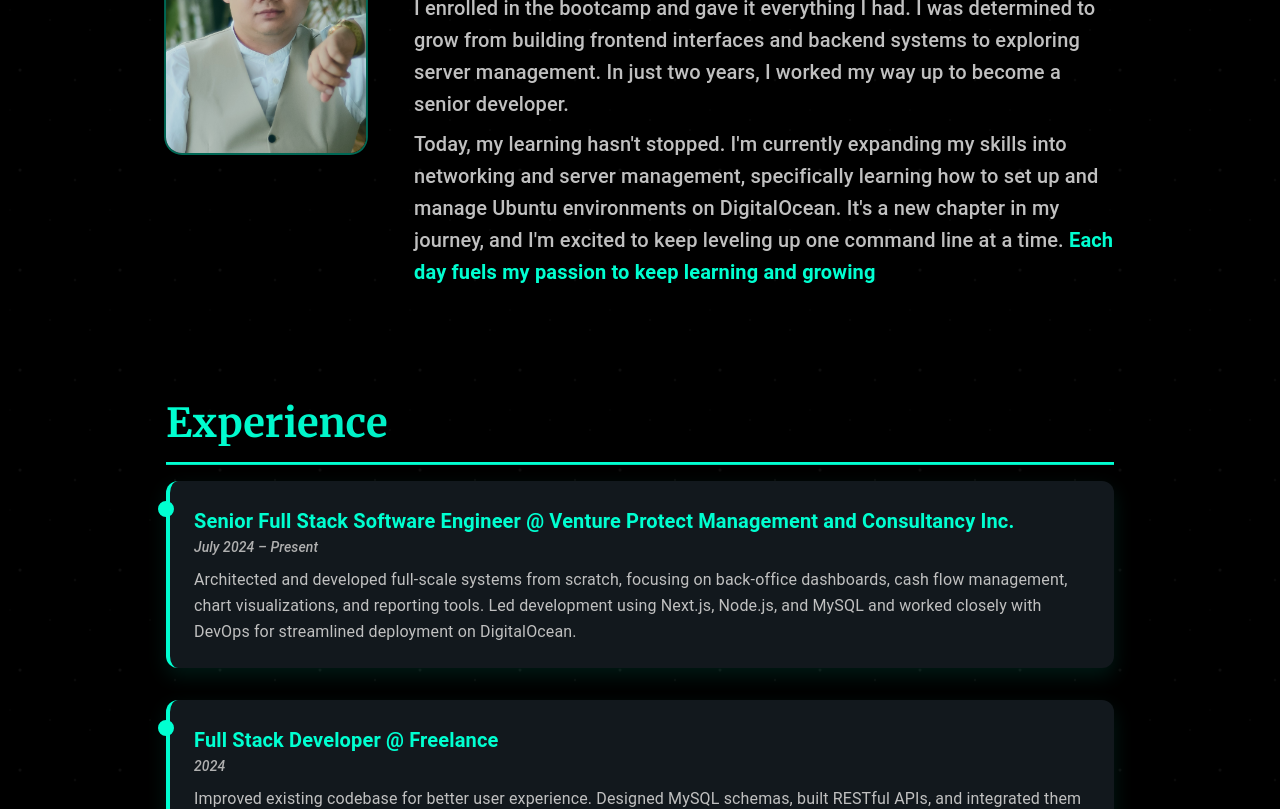
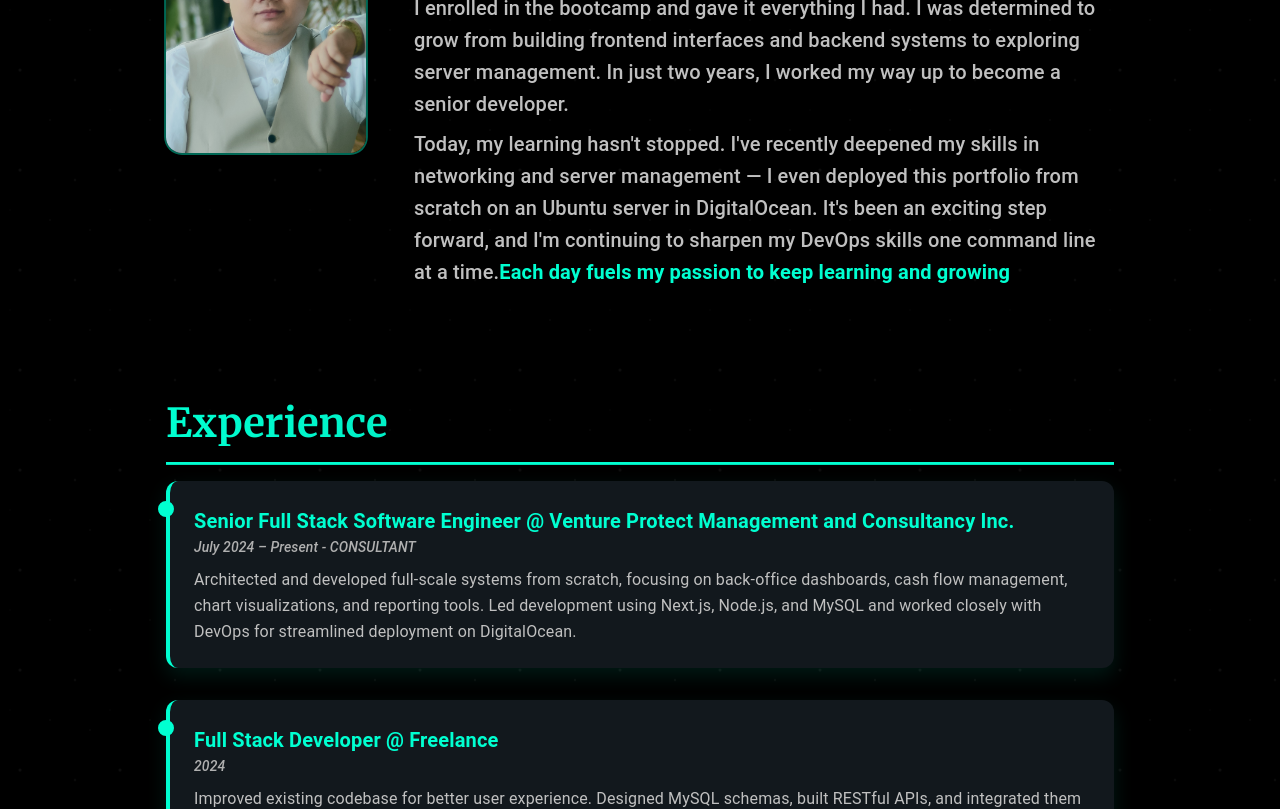
Before and after one commit to JohnIrish31/John-Irish-Juaneza-WEB, a Next.js app: page / in a window 1280 px wide. Shown: the part 960-1769 px from the top of the page. Built offline with nearby package versions, Linux system fonts and the light colour scheme.

Commit message:
fixed contact me section

```diff
--- a/app/components/aboutme/AboutMeSection.tsx
+++ b/app/components/aboutme/AboutMeSection.tsx
@@ -139,11 +139,11 @@ export default function AboutMeSection() {
             my way up to become a senior developer.
           </Typography>
           <Typography variant={isMobile ? "body2" : "h6"} color="#C0C0C0">
-            Today, my learning hasn&apos;t stopped. I&apos;m currently expanding
-            my skills into networking and server management, specifically
-            learning how to set up and manage Ubuntu environments on
-            DigitalOcean. It&apos;s a new chapter in my journey, and I&apos;m
-            excited to keep leveling up one command line at a time.{" "}
+            Today, my learning hasn&apos;t stopped. I&apos;ve recently deepened
+            my skills in networking and server management — I even deployed this
+            portfolio from scratch on an Ubuntu server in DigitalOcean.
+            It&apos;s been an exciting step forward, and I&apos;m continuing to
+            sharpen my DevOps skills one command line at a time.{""}
             <span style={{ fontWeight: "bolder", color: "#00FFD1" }}>
               Each day fuels my passion to keep learning and growing
             </span>
--- a/app/components/contact/ContactMeSection.tsx
+++ b/app/components/contact/ContactMeSection.tsx
@@ -156,6 +156,17 @@ export default function ContactMeSection() {
             >
               Send Message
             </Button>
+            <Typography
+              variant="body1"
+              sx={{ color: "#ccc", textAlign: "center", pb: 2 }}
+            >
+              Or reach me directly at: <br />
+              <strong style={{ color: "#00FFD1" }}>
+                juanezajohnirish@gmail.com
+              </strong>
+              <br />
+              <strong style={{ color: "#00FFD1" }}>+63 976 419 9934</strong>
+            </Typography>
           </Stack>
         </Paper>
       </motion.div>
--- a/app/components/workExperience/WorkExperienceSection.tsx
+++ b/app/components/workExperience/WorkExperienceSection.tsx
@@ -49,7 +49,7 @@ const experiences = [
   {
     company: "Venture Protect Management and Consultancy Inc.",
     role: "Senior Full Stack Software Engineer",
-    duration: "July 2024 – Present",
+    duration: "July 2024 – Present - CONSULTANT",
     description:
       "Architected and developed full-scale systems from scratch, focusing on back-office dashboards, cash flow management, chart visualizations, and reporting tools. Led development using Next.js, Node.js, and MySQL and worked closely with DevOps for streamlined deployment on DigitalOcean.",
   },
```
